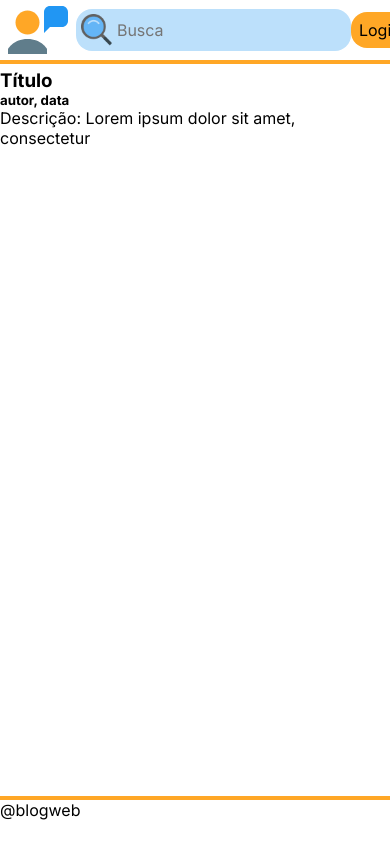
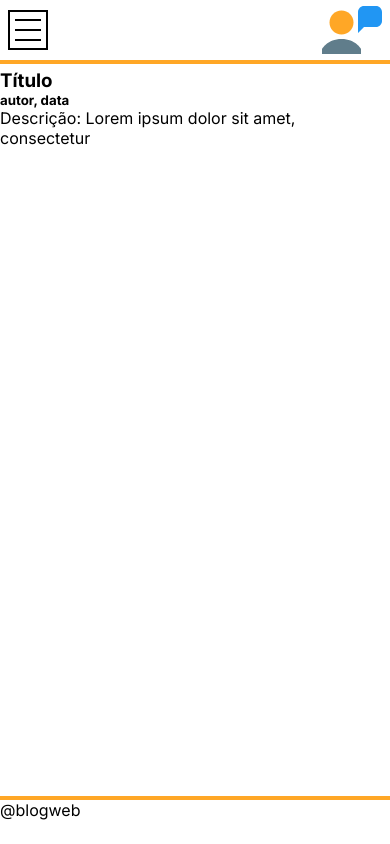
Before and after one commit to lazarodu/aulahtmlcss, a plain HTML site: page artigo.html in a window 390 px wide. Drawn offline with Linux system fonts and the light colour scheme.

Commit message:
Responsividade

```diff
--- a/artigo.html
+++ b/artigo.html
@@ -6,23 +6,27 @@
     <meta name="viewport" content="width=device-width, initial-scale=1.0">
     <title>Aula de Web</title>
     <link rel="stylesheet" href="./css/style.css" media="all">
+    <link rel="stylesheet" href="./css/menu.css" media="all">
 </head>
 
 <body>
     <header>
         <img src="./img/logo.svg" alt="Imagem da Logo do Blog">
-        <div>
-            <form action="" method="post">
-                <img src="./img/lupa.png" alt="Imagem da lupa">
-                <input type="text" name="search" placeholder="Busca">
-            </form>
-            <a href="">Login</a>
-            <nav>
+        <input type="checkbox" id="menu">
+        <nav>
+            <label for="menu">
                 <span></span>
                 <span></span>
                 <span></span>
-            </nav>
-        </div>
+            </label>
+            <div>
+                <form action="" method="post">
+                    <img src="./img/lupa.png" alt="Imagem da lupa">
+                    <input type="text" name="search" placeholder="Busca">
+                </form>
+                <a href="">Login</a>
+            </div>
+        </nav>
     </header>
     <main id="artigo">
         <h3>Título</h3>
--- /dev/null
+++ b/css/menu.css
@@ -0,0 +1,48 @@
+header input#menu {
+    display: none;
+}
+
+@media(max-width: 525px) {
+    header nav div {
+        display: none;
+    }
+
+    header {
+        flex-direction: row-reverse;
+    }
+
+    header nav label {
+        margin-left: 0.5rem;
+        border: 0.18rem solid var(--black);
+        width: 2.5rem;
+        height: 2.5rem;
+        display: flex;
+        align-items: center;
+        justify-content: space-around;
+        flex-direction: column;
+        cursor: pointer;
+    }
+
+    header nav label span {
+        border: 0.1rem solid var(--black);
+        width: 1.6rem;
+        height: 0.1rem;
+    }
+
+    header nav label span:first-child {
+        margin-top: 0.2rem;
+    }
+
+    header nav label span:last-child {
+        margin-bottom: 0.2rem;
+    }
+
+    header input#menu:checked~nav div {
+        display: flex;
+        flex-direction: column;
+        position: absolute;
+        align-items: flex-start;
+        top: 3.1rem;
+        left: 0.5rem;
+    }
+}
```
Also changed, not shown: index.html (+13 -9 lines).
